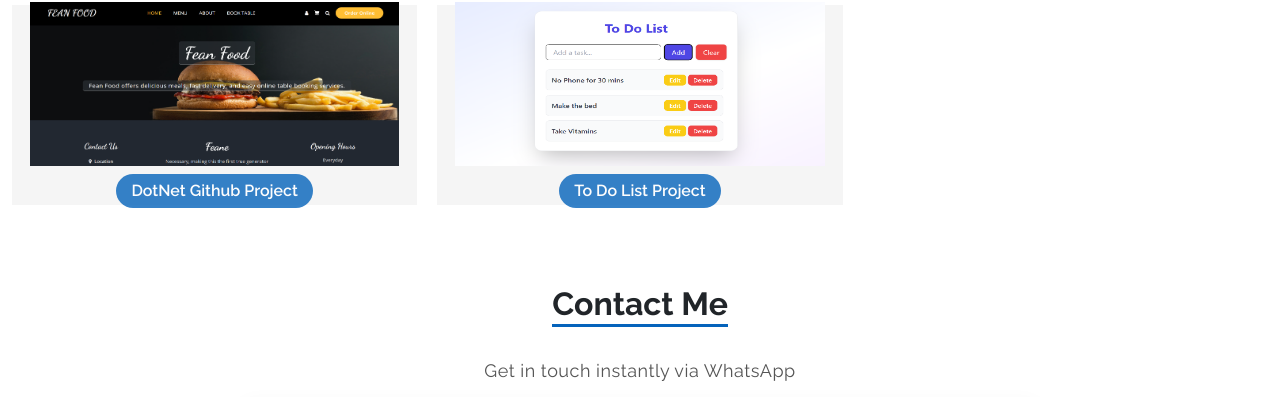
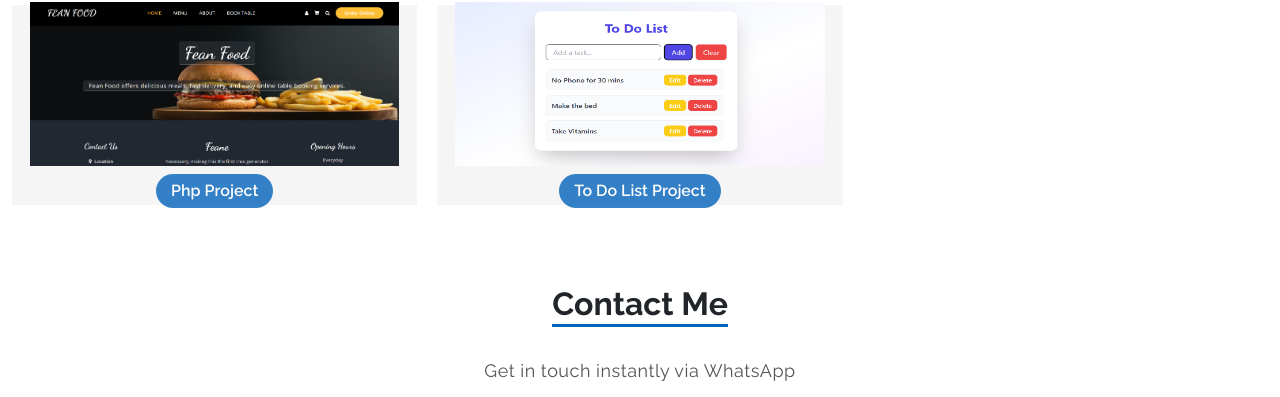
Before and after one commit to M-umer123/Portfolio, a plain HTML site: page index.html in a window 1280 px wide. Shown: the part 2189-2586 px from the top of the page. Drawn offline with nearby package versions, Linux system fonts and the light colour scheme.

Commit message:
Update index.html

```diff
--- a/index.html
+++ b/index.html
@@ -220,7 +220,7 @@
 
             <div class="project-img-box">
                 <img src="assets/images/DotNet-Project.PNG" alt="Project Image 4">
-                <a target="_blank" href="https://github.com/M-umer123/DotNet-Project.git" class="project-name">DotNet Github Project</a>
+                <a target="_blank" href="https://github.com/M-umer123/DotNet-Project.git" class="project-name">Php Project</a>
             </div>
 
 
```
